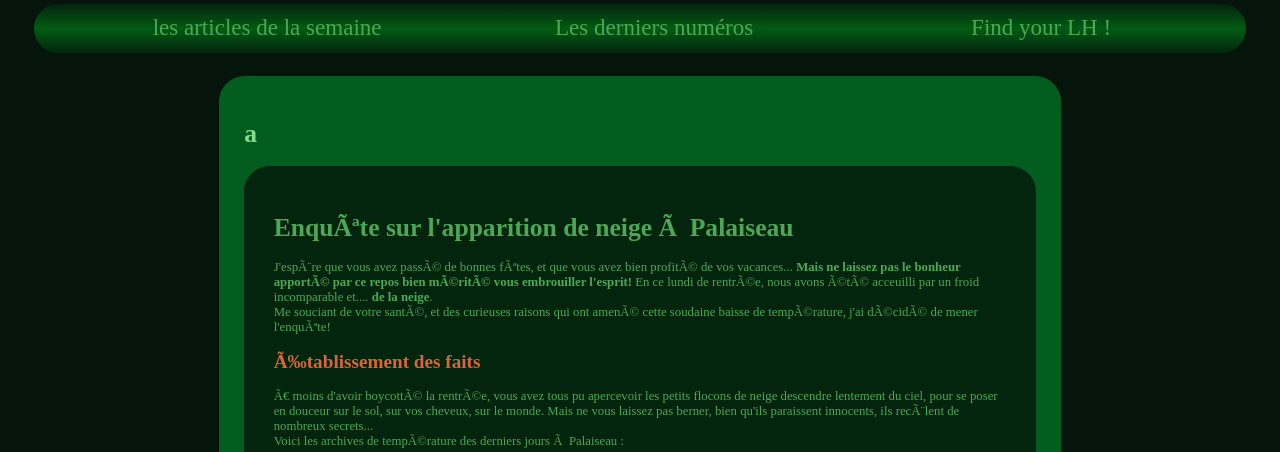
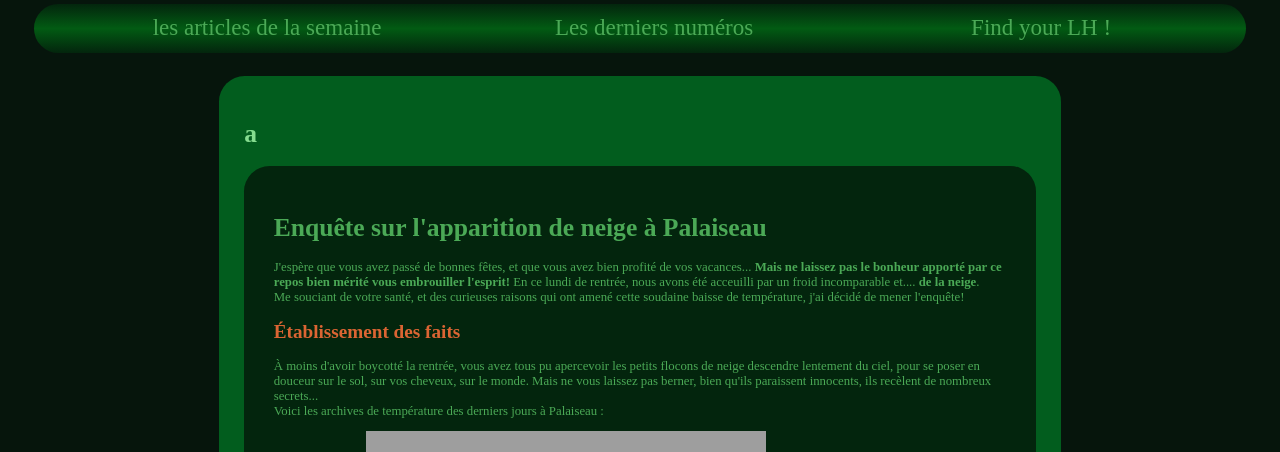
Before and after one commit to lh-telecom/lh-telecom.github.io, a Flask app: template templates/LH1/articles/a.html in a window 1280 px wide. Shown: the part 184-636 px from the top of the page. Run offline with Flask 3, Linux system fonts and the light colour scheme; the template is opened without the code that fills it, so the values that code supplies are empty; grey boxes are pictures that could not be loaded.

Commit message:
Ã© -> é :)

```diff
--- a/templates/LH1/articles/a.html
+++ b/templates/LH1/articles/a.html
@@ -1,42 +1,42 @@
-<html><head><meta charset="utf-8"></meta><title id="titre">LH1 - LH d'outre-tombe</title><link rel="icon" type="image/x-icon" href="/static/favicon_dead.ico"></link><link href="../../../static/styles/LH1/accueil.css" type="text/css" rel="stylesheet"></link></head><body><div class="grille_page"><div class="haut_de_page grille_body"><a href="home.html" id="logo"><img src="../../../static/Logo_LH_Necro.png"></img></a><div id="text_accueil_LH">La LH XXX</div></div></div><div class="large_element_hors_grille"><nav><ul><li class="menu"><a>les articles de la semaine</a><ul class="sous"><li><a href="a.html">a</a></li><li><a href="b.html">b</a></li></ul></li><li><a href="evenements.html">Les derniers numéros</a></li><li><a href="club.html">Find your LH !</a></li></ul></nav></div><div class="grille_page"><div class="corps_de_page grille_body"><h1>a</h1><div class="mot_de_la_redaction"><h1>EnquÃªte sur  l'apparition de neige Ã  Palaiseau</h1>
-<p>J'espÃ¨re que vous avez passÃ© de bonnes fÃªtes, et que vous avez bien profitÃ© de vos vacances... <strong>Mais ne laissez pas le bonheur apportÃ© par ce repos bien mÃ©ritÃ© vous embrouiller l'esprit!</strong> En ce lundi de rentrÃ©e, nous avons Ã©tÃ© acceuilli par un froid incomparable et.... <strong>de la neige</strong>.<br />
-Me souciant de votre santÃ©, et des curieuses raisons qui ont amenÃ© cette soudaine baisse de tempÃ©rature, j'ai dÃ©cidÃ© de mener l'enquÃªte!</p>
-<h2><span style ="color:rgb(219,101,51);"> Ã‰tablissement des faits</span></h2>
-<p>Ã€ moins d'avoir boycottÃ© la rentrÃ©e, vous avez tous pu apercevoir les petits flocons de neige descendre lentement du ciel, pour se poser en douceur sur le sol, sur vos cheveux, sur le monde. Mais ne vous laissez pas berner, bien qu'ils paraissent innocents, ils recÃ¨lent de nombreux secrets...<br />
-Voici les archives de tempÃ©rature des derniers jours Ã  Palaiseau :  </p>
+<html><head><meta charset="utf-8"></meta><title id="titre">LH1 - LH d'outre-tombe</title><link rel="icon" type="image/x-icon" href="/static/favicon_dead.ico"></link><link href="../../../static/styles/LH1/accueil.css" type="text/css" rel="stylesheet"></link></head><body><div class="grille_page"><div class="haut_de_page grille_body"><a href="home.html" id="logo"><img src="../../../static/Logo_LH_Necro.png"></img></a><div id="text_accueil_LH">La LH XXX</div></div></div><div class="large_element_hors_grille"><nav><ul><li class="menu"><a>les articles de la semaine</a><ul class="sous"><li><a href="b.html">b</a></li><li><a href="a.html">a</a></li></ul></li><li><a href="evenements.html">Les derniers numéros</a></li><li><a href="club.html">Find your LH !</a></li></ul></nav></div><div class="grille_page"><div class="corps_de_page grille_body"><h1>a</h1><div class="mot_de_la_redaction"><h1>Enquête sur  l'apparition de neige à Palaiseau</h1>
+<p>J'espère que vous avez passé de bonnes fêtes, et que vous avez bien profité de vos vacances... <strong>Mais ne laissez pas le bonheur apporté par ce repos bien mérité vous embrouiller l'esprit!</strong> En ce lundi de rentrée, nous avons été acceuilli par un froid incomparable et.... <strong>de la neige</strong>.<br />
+Me souciant de votre santé, et des curieuses raisons qui ont amené cette soudaine baisse de température, j'ai décidé de mener l'enquête!</p>
+<h2><span style ="color:rgb(219,101,51);"> Établissement des faits</span></h2>
+<p>À moins d'avoir boycotté la rentrée, vous avez tous pu apercevoir les petits flocons de neige descendre lentement du ciel, pour se poser en douceur sur le sol, sur vos cheveux, sur le monde. Mais ne vous laissez pas berner, bien qu'ils paraissent innocents, ils recèlent de nombreux secrets...<br />
+Voici les archives de température des derniers jours à Palaiseau :  </p>
 <p><center>
 <img src = https://s3.rezel.net/codimd/uploads/upload_b7aa08be1c61fd32ee32e5deb7bf1145.png>  <!--img1-->
 source : timeanddate, <a href="https://www.timeanddate.com/weather/@6457367/historic?month=12&year=2023">source</a></p>
 <p></center></p>
-<p>Bien sur, vous pourriez vous dire que c'est bien beau tout Ã§a, mais ce n'est pas la premiÃ¨re fois qu'il fait froid Ã  Palaiseau, et vous auriez raison! Voici les deux autres moments oÃ¹ nous avons souffert de ce froid mordant en dÃ©cembre :<br />
+<p>Bien sur, vous pourriez vous dire que c'est bien beau tout ça, mais ce n'est pas la première fois qu'il fait froid à Palaiseau, et vous auriez raison! Voici les deux autres moments où nous avons souffert de ce froid mordant en décembre :<br />
 <center>
 <img src = https://s3.rezel.net/codimd/uploads/upload_f87450e80c6a4df62951ca162ac1d654.png><!--img2-->
 source : timeanddate
 <img src = https://s3.rezel.net/codimd/uploads/upload_22c9b67c65391f7ae6d0e5e79befec23.png><!--img3-->
 source : timeanddate  </p>
 <p></center></p>
-<p>Cependant, comme vous pouvez le voir, les deux jours les plus dangereux, le 18 et le 2 dÃ©cembre, la situation n'Ã©tait pas exactement la mÃªme...<br />
+<p>Cependant, comme vous pouvez le voir, les deux jours les plus dangereux, le 18 et le 2 décembre, la situation n'était pas exactement la même...<br />
 * Tout d'abord, il n'y avait pas de neige...
-* Le 18 dÃ©cembre, la tempÃ©rature Ã©tait tout de mÃªme plus Ã©levÃ©e que ce lundi.
-* Le 2 dÃ©cembre, bien que la nuit ait Ã©tÃ© glaciale, nous avons eu la chance de ne pas la subir pendant la journÃ©e! La tempÃ©rature Ã©tait remontÃ©e Ã  0Â°C(de plus c'Ã©tait le week-end, si vous n'Ãªtes pas sorti, aucun dommage n'a Ã©tÃ© encaissÃ© par votre corps en manque de vitamine D).
-RÃ©intÃ©ressons-nous Ã  prÃ©sent Ã  la journÃ©e du 8 janvier, et au graphe reprÃ©sentant les tempÃ©ratures de la semaine... La tempÃ©rature a baissÃ© graduellement, afin que nous ne nous mÃ©fions pas trop, mais la neige Ã©tait de trop, nous ne pouvions continuer Ã  fermer les yeux...</p>
+* Le 18 décembre, la température était tout de même plus élevée que ce lundi.
+* Le 2 décembre, bien que la nuit ait été glaciale, nous avons eu la chance de ne pas la subir pendant la journée! La température était remontée à 0°C(de plus c'était le week-end, si vous n'êtes pas sorti, aucun dommage n'a été encaissé par votre corps en manque de vitamine D).
+Réintéressons-nous à présent à la journée du 8 janvier, et au graphe représentant les températures de la semaine... La température a baissé graduellement, afin que nous ne nous méfions pas trop, mais la neige était de trop, nous ne pouvions continuer à fermer les yeux...</p>
 <h2><span style ="color:rgb(219,101,51);"> Pourquoi ces petits flocons sont supsects?</span></h2>
-<p>Tout d'abord, pour ne pas ignorer l'Ã©vidence qui s'offre Ã  nous, je tiens Ã  rappeler que ce lundi est un jour <strong>de rentrÃ©e</strong>. Bien sur, certains tÃ©lÃ©commien.ne.s ont Ã©tÃ© heureux de retrouver leurs locaux, leurs professeurs et camarades, et de reprendre le travail en bonne et due forme. Mais certains auraient Ã©galement sans doute prÃ©fÃ©rÃ© continuer Ã  manger de la raclette en famille ou entre amis, Ã  jouer Ã  des jeux, bref, Ã  profiter des vacances.<br />
-Se pourrait-il donc que les responsables aient voulu dÃ©moraliser les tÃ©lÃ©commien.ne.s en ce jour si important? Ou bien... est-ce qu'ils avaient des buts bien plus infÃ¢mes?<br />
+<p>Tout d'abord, pour ne pas ignorer l'évidence qui s'offre à nous, je tiens à rappeler que ce lundi est un jour <strong>de rentrée</strong>. Bien sur, certains télécommien.ne.s ont été heureux de retrouver leurs locaux, leurs professeurs et camarades, et de reprendre le travail en bonne et due forme. Mais certains auraient également sans doute préféré continuer à manger de la raclette en famille ou entre amis, à jouer à des jeux, bref, à profiter des vacances.<br />
+Se pourrait-il donc que les responsables aient voulu démoraliser les télécommien.ne.s en ce jour si important? Ou bien... est-ce qu'ils avaient des buts bien plus infâmes?<br />
 <strong>Mais qui?</strong><br />
-Comme nous le savons, le plateau regorge d'Ã©coles, de centres de recherche et d'entreprises, donc Ã©tant au fait des derniÃ¨res technologies... Se pourrait-il que l'un de ces acteurs ait voulu entraver cette rentrÃ©e?<br />
-Nous pouvons tout d'abord penser aux autres Ã©coles. Il peut bien sÃ»r y avoir des petites rivalitÃ©s entre les Ã©coles, mais rivalitÃ©s relativement bon enfant, comme lors de la coupe de l'X oÃ¹ les supporters utilisaient toute leur voix pour soutenir leur Ã©cole et l'amener Ã  la victoire, et les participants donnaient toute leur Ã©nergie! Cependant, est-il rÃ©ellement possible qu'une Ã©cole en vienne Ã  cela? Nous y reviendrons...<br />
-IntÃ©ressons-nous aux entreprises... J'ai du mal Ã  voir l'intÃ©rÃªt qu'elles auraient Ã  faire cela, Ã  moins qu'elles manquent grandement de places de parking et que les tÃ©lÃ©commien.ne.s qui conduisent prennent trop de place...<br />
-Enfin, les centres de recherche... h bien, pour eux c'est plus complexe... Bien qu'ils puissent ne pas avoir un intÃ©rÃªt direct Ã  nous refroidir, pourraient-ils...mener une expÃ©rimentation sur les frÃ©quentations de l'Ã©cole en fonction des conditions mÃ©tÃ©orologiques??? Vous avez bien vu, que ces derniers mois, les tÃ©lÃ©commien.ne.s sont rÃ©guliÃ¨rement sollicitÃ©s pour rÃ©pondre Ã  des enquÃªtes de chercheurs, que ce soit sur nos logements, nos modes de transport... Ils auraient pu dÃ©cider...<strong>d'augmenter leur Ã©chantillon d'Ã©tude Ã  la totalitÃ© de l'Ã©cole et de rÃ©aliser une Ã©tude grandeur nature.</strong> <em>J'en frissonne... et pas juste Ã  cause du froid...</em><br />
-Cette derniÃ¨re hypothÃ¨se, nÃ©cessiterait une enquÃªte plus approfondie, ce que je vous expose n'est que conjecture, mais... <em>il ne faut pas l'ignorer, ni l'oublier.</em><br />
-Bien que je n'aie pas eu le temps d'explorer l'hypothÃ¨se d'une Ã©tude Ã  grande Ã©chelle, je vous propose de vous prÃ©senter une autre possibilitÃ© <strong><em>trÃ¨s</em></strong> crÃ©dible.</p>
-<h2><span style ="color:rgb(219,101,51);"> Une autre TÃ©lÃ©com...</span></h2>
-<p>Comme vous le savez, TÃ©lÃ©com SudParis Ã  quelques locaux Ã  TÃ©lÃ©com Paris, se pourrait-il qu'ils en aient eu par-dessus la tÃªte d'Ãªtre comparÃ© Ã  TÃ©lÃ©com Paris? D'Ãªtre moins connu bien que partageant une partie du nom et des locaux?<br />
-Je vous propose Ã  prÃ©sent d'observer le logo de TÃ©lÃ©com Paris :
+Comme nous le savons, le plateau regorge d'écoles, de centres de recherche et d'entreprises, donc étant au fait des dernières technologies... Se pourrait-il que l'un de ces acteurs ait voulu entraver cette rentrée?<br />
+Nous pouvons tout d'abord penser aux autres écoles. Il peut bien sûr y avoir des petites rivalités entre les écoles, mais rivalités relativement bon enfant, comme lors de la coupe de l'X où les supporters utilisaient toute leur voix pour soutenir leur école et l'amener à la victoire, et les participants donnaient toute leur énergie! Cependant, est-il réellement possible qu'une école en vienne à cela? Nous y reviendrons...<br />
+Intéressons-nous aux entreprises... J'ai du mal à voir l'intérêt qu'elles auraient à faire cela, à moins qu'elles manquent grandement de places de parking et que les télécommien.ne.s qui conduisent prennent trop de place...<br />
+Enfin, les centres de recherche... h bien, pour eux c'est plus complexe... Bien qu'ils puissent ne pas avoir un intérêt direct à nous refroidir, pourraient-ils...mener une expérimentation sur les fréquentations de l'école en fonction des conditions météorologiques??? Vous avez bien vu, que ces derniers mois, les télécommien.ne.s sont régulièrement sollicités pour répondre à des enquêtes de chercheurs, que ce soit sur nos logements, nos modes de transport... Ils auraient pu décider...<strong>d'augmenter leur échantillon d'étude à la totalité de l'école et de réaliser une étude grandeur nature.</strong> <em>J'en frissonne... et pas juste à cause du froid...</em><br />
+Cette dernière hypothèse, nécessiterait une enquête plus approfondie, ce que je vous expose n'est que conjecture, mais... <em>il ne faut pas l'ignorer, ni l'oublier.</em><br />
+Bien que je n'aie pas eu le temps d'explorer l'hypothèse d'une étude à grande échelle, je vous propose de vous présenter une autre possibilité <strong><em>très</em></strong> crédible.</p>
+<h2><span style ="color:rgb(219,101,51);"> Une autre Télécom...</span></h2>
+<p>Comme vous le savez, Télécom SudParis à quelques locaux à Télécom Paris, se pourrait-il qu'ils en aient eu par-dessus la tête d'être comparé à Télécom Paris? D'être moins connu bien que partageant une partie du nom et des locaux?<br />
+Je vous propose à présent d'observer le logo de Télécom Paris :
 <center>
 <img src=https://s3.rezel.net/codimd/uploads/upload_5ef83438ddd325adce5aeef4b33d58dc.jpg> <!--img4-->
 </center></p>
-<p>Qu'est-ce qui diffÃ¨re entre ces deux photos? La <strong><em>couleur</em></strong> sous le logo. Comme vous pouvez le voir, le dessous du logo de TÃ©lÃ©com SudParis est <strong><em>bleu</em></strong> comme l'eau... <strong>ET DE QUOI SONT COMPOSÃ‰ LES FLOCONS DE NEIGES??</strong><br />
-Eh oui, d'eau... De plus, les trois couleurs du logo sont : <strong>le noir</strong>(particules dont la prÃ©sence est due Ã  la pollution, et qui se retrouvent dans les flocons), <strong>le bleu</strong> (l'eau qui forme les flocons), et <strong>le blanc</strong> (la couleur... <strong>DES FLOCONS</strong>).<br />
-Cependant, se pourrait-il que, si ils sont bien les coupables, ils n'aient pas fait Ã§a pour nous dÃ©courager, mais au contraire... Nous ramener un petit peu de la magie de NoÃ«l? Cette hypothÃ¨se est tout aussi possible. Il est vrai que cela fait plusieurs annÃ©es qu'il n'y a plus de neige Ã  NoÃ«l, d'autant plus si vous n'habitez pas Ã  la montagne. J'ai croisÃ© des tÃ©lÃ©commien.ne.s heureux de voir de la neige, si rare ces derniÃ¨res annÃ©es. Que leur plan soit rÃ©ussi ou non, je vous souhaite de merveilleuses batailles de boules de neige et d'exprimer vos esprits artistiques si assez de neige finit par tomber!<br />
-<span style="color:rgb(255, 0, 0);">Lâ€™enquÃªteur.rice au service des tÃ©lÃ©commien.ne.s</span></p></div></div></div></body></html>
+<p>Qu'est-ce qui diffère entre ces deux photos? La <strong><em>couleur</em></strong> sous le logo. Comme vous pouvez le voir, le dessous du logo de Télécom SudParis est <strong><em>bleu</em></strong> comme l'eau... <strong>ET DE QUOI SONT COMPOSÉ LES FLOCONS DE NEIGES??</strong><br />
+Eh oui, d'eau... De plus, les trois couleurs du logo sont : <strong>le noir</strong>(particules dont la présence est due à la pollution, et qui se retrouvent dans les flocons), <strong>le bleu</strong> (l'eau qui forme les flocons), et <strong>le blanc</strong> (la couleur... <strong>DES FLOCONS</strong>).<br />
+Cependant, se pourrait-il que, si ils sont bien les coupables, ils n'aient pas fait ça pour nous décourager, mais au contraire... Nous ramener un petit peu de la magie de Noël? Cette hypothèse est tout aussi possible. Il est vrai que cela fait plusieurs années qu'il n'y a plus de neige à Noël, d'autant plus si vous n'habitez pas à la montagne. J'ai croisé des télécommien.ne.s heureux de voir de la neige, si rare ces dernières années. Que leur plan soit réussi ou non, je vous souhaite de merveilleuses batailles de boules de neige et d'exprimer vos esprits artistiques si assez de neige finit par tomber!<br />
+<span style="color:rgb(255, 0, 0);">L’enquêteur.rice au service des télécommien.ne.s</span></p></div></div></div></body></html>
--- a/traitement/traitement.py
+++ b/traitement/traitement.py
@@ -16,7 +16,7 @@ for art in os.listdir(directory):
 #Fin option 1
 
 # #Option 2: Markdown en doctstring
-    article= open(directory+"/"+art)
+    article= open(directory+"/"+art, encoding="utf-8")
     TEXTE_MARKDOWN= markdown(article.read())
 
     HTML=markdown(str(TEXTE_MARKDOWN))
@@ -86,5 +86,5 @@ for art in os.listdir(directory):
     html = doc.getvalue()
 
     # genere le html dans "dist"
-    with open("../templates/LH1/articles/"+art.split(".")[0]+".html", "w",encoding='UTF-8') as file:
+    with open("../templates/LH1/articles/"+art.split(".")[0]+".html", "w",encoding='utf-8') as file:
         file.write(html)
```
Also changed, not shown: templates/LH1/articles/b.html (+11 -11 lines).
